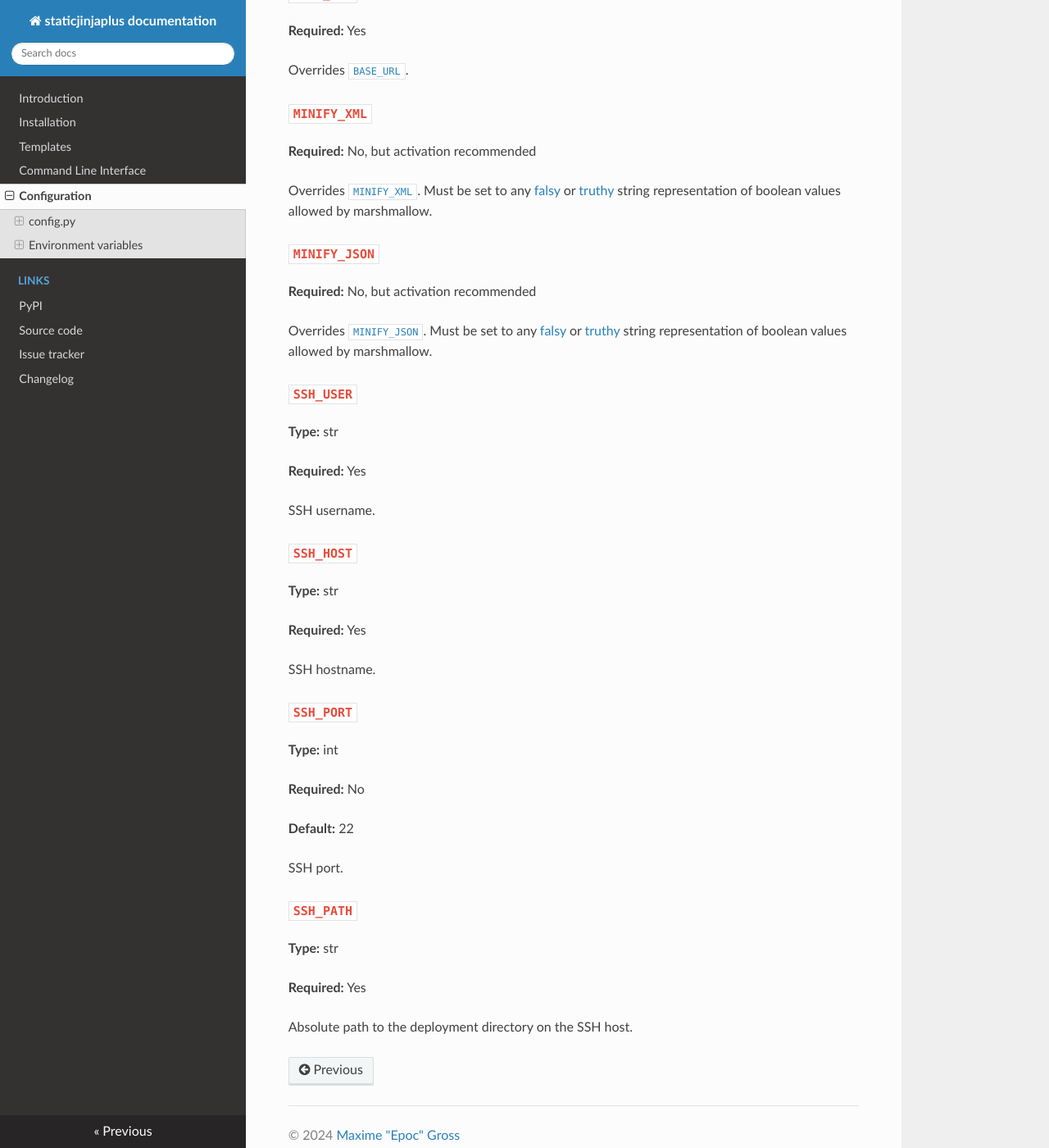
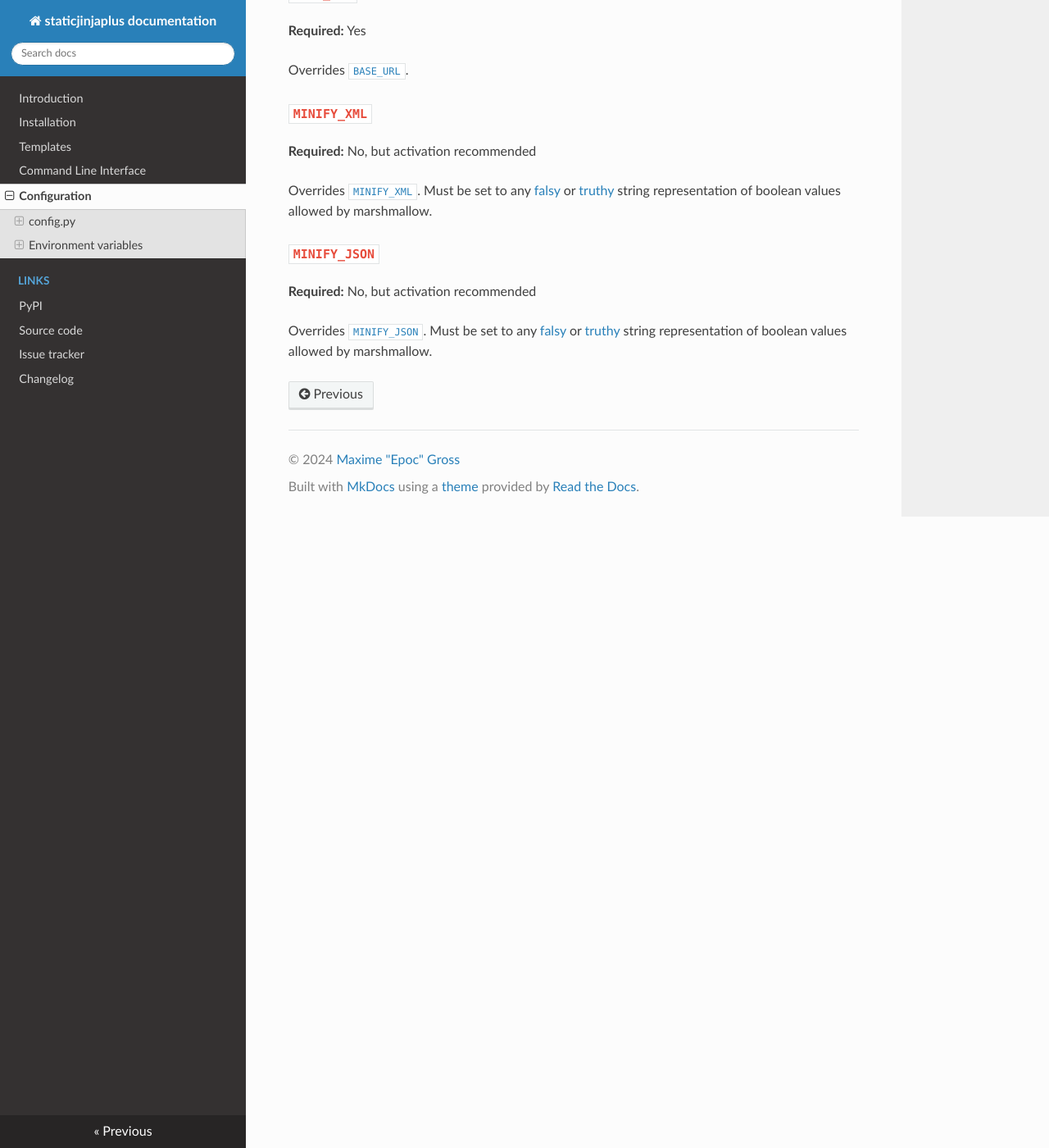
Before and after one commit to EpocDotFr/staticjinjaplus, an MkDocs documentation site: the page built from docs/configuration.md, in a window 1280 px wide and 1400 px high, scrolled down 4015 px. Shown: the whole window at 82% size. Built offline with MkDocs 1.6.1, drawn with Linux system fonts in a browser that asks for light colours; some of the changed text lies outside the part shown.

Commit message:
`publish` command no longer syncs anything

```diff
--- a/docs/configuration.md
+++ b/docs/configuration.md
@@ -176,37 +176,3 @@ representation of boolean values allowed by marshmallow.
 Overrides [`MINIFY_JSON`](#minify_json). Must be set to any [falsy](https://marshmallow.readthedocs.io/en/stable/marshmallow.fields.html#marshmallow.fields.Boolean.falsy)
 or [truthy](https://marshmallow.readthedocs.io/en/stable/marshmallow.fields.html#marshmallow.fields.Boolean.truthy) string
 representation of boolean values allowed by marshmallow.
-
-### `SSH_USER`
-
-**Type:** str
-
-**Required:** Yes
-
-SSH username.
-
-### `SSH_HOST`
-
-**Type:** str
-
-**Required:** Yes
-
-SSH hostname.
-
-### `SSH_PORT`
-
-**Type:** int
-
-**Required:** No
-
-**Default:** 22
-
-SSH port.
-
-### `SSH_PATH`
-
-**Type:** str
-
-**Required:** Yes
-
-Absolute path to the deployment directory on the SSH host.
```
Also changed, not shown: other parts of docs/configuration.md (+2 -2 lines), docs/cli.md (+2 -6 lines), docs/index.md (+0 -1 lines), 1 other file.
